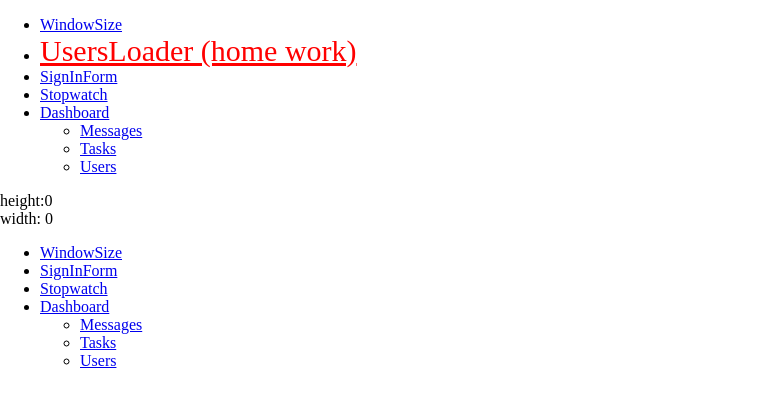
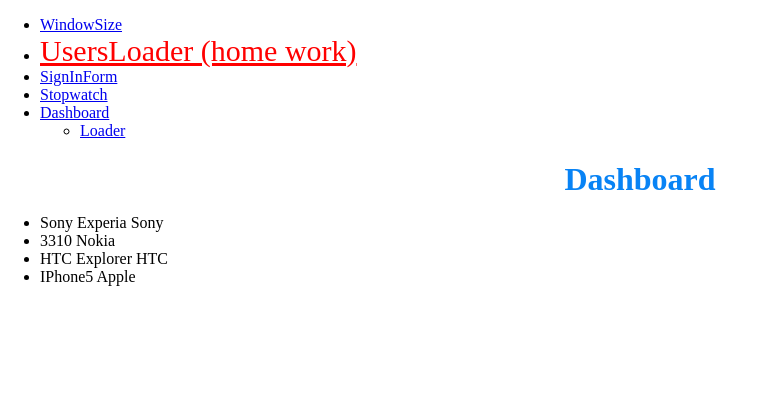
Before and after one commit to EvgeniySelivanov/fm2022-2-react-app, a React (Create React App) app: page /dashboard/loader in a window 1280 px wide. Before the commit this address led to /. Shown: the top 404 px of the page, without its empty margins (0-779 px from the left). Built offline with nearby package versions, Linux system fonts and the light colour scheme.

Commit message:
end lesson 03022023

```diff
--- /dev/null
+++ b/public/data/phones.json
@@ -0,0 +1,21 @@
+[
+  {"id":1,
+  "name":"Sony Experia",
+  "brand":"Sony"
+},
+{
+  "id":2,
+  "name":"3310",
+  "brand":"Nokia"
+},
+{
+  "id":3,
+  "name":"HTC Explorer",
+  "brand":"HTC"
+},
+{
+  "id":4,
+  "name":"IPhone5",
+  "brand":"Apple"
+}
+]
--- a/src/App.js
+++ b/src/App.js
@@ -7,24 +7,19 @@ import StopWatch from './components/StopWatch/index';
 import Error404 from './components/Error404/index';
 import Dashboard from './pages/Dashboard';
 import UsersLoader from './components/UsersLoader/index';
-
-
+import LoaderPage from './pages/LoaderPage';
 function App(props) {
   return (
-
     <BrowserRouter>
       <nav>
         <ul>
-
           <li><NavLink to='/'>WindowSize</NavLink></li>
-          <li ><NavLink to='/users-loader' className='usersLoaderLink'>UsersLoader (home work)</NavLink></li>
+          <li><NavLink to='/users-loader' className='usersLoaderLink'>UsersLoader (home work)</NavLink></li>
           <li><NavLink to='/sign-in-form'>SignInForm</NavLink></li>
           <li><NavLink to='/stop-watch'>Stopwatch</NavLink></li>
           <li><NavLink to='/dashboard'>Dashboard</NavLink>
             <ul>
-              <li><NavLink to='/dashboard/messages'>Messages</NavLink></li>
-              <li><NavLink to='/dashboard/tasks'>Tasks</NavLink></li>
-              <li><NavLink to='/dashboard/users'>Users</NavLink></li>
+              <li><NavLink to='/dashboard/loader'>Loader</NavLink></li>
             </ul>
           </li>
         </ul>
@@ -35,30 +30,12 @@ function App(props) {
         <Route path='/sign-in-form' element={<SignInForm />} />
         <Route path='/stop-watch' element={<StopWatch />} />
         <Route path='/dashboard/' element={<Dashboard />}>
-          <Route path="messages" element={<h2>messages</h2>} />
-          <Route path="tasks" element={<h2>tasks</h2>} />
-          <Route path="users" element={<h2>users</h2>} />
+          <Route path="loader/" element={<LoaderPage />} />
         </Route>
         <Route path="*" element={<Error404 />} />
       </Routes>
 
 
-      <footer>
-        <nav>
-          <ul>
-            <li><NavLink to='/'>WindowSize</NavLink></li>
-            <li><NavLink to='/sign-in-form'>SignInForm</NavLink></li>
-            <li><NavLink to='/stop-watch'>Stopwatch</NavLink></li>
-            <li><NavLink to='/dashboard'>Dashboard</NavLink>
-              <ul>
-                <li><NavLink to='/dashboard/messages'>Messages</NavLink></li>
-                <li><NavLink to='/dashboard/tasks'>Tasks</NavLink></li>
-                <li><NavLink to='/dashboard/users'>Users</NavLink></li>
-              </ul>
-            </li>
-          </ul>
-        </nav>
-      </footer>
     </BrowserRouter>
 
   );
--- a/src/api/index.js
+++ b/src/api/index.js
@@ -29,4 +29,10 @@ export const getUsers = (options = {}) => {
     return fetch(
       `${apiConfig.API_URL}/?${queryString.stringify(readyOptions)}`)
       .then(response => response.json());
-}
+};
+
+export const loadUsers=()=>
+  fetch('/data/users.json').then((res)=>res.json());
+
+export const loadPhones=()=>
+  fetch('/data/phones.json').then((res)=>res.json());
--- /dev/null
+++ b/src/components/DataLoader/index.js
@@ -0,0 +1,43 @@
+import React, { Component } from 'react';
+import { PropTypes } from 'prop-types';
+import Spinner from '../Spinner/index';
+import Error404 from '../Error404/index';
+
+class DataLoader extends Component {
+  constructor(props) {
+    super(props);
+    this.state = {
+      data: [],
+      error: null,
+      isPending: false
+    }
+  }
+  load = () => {
+    const { loadData } = this.props;
+    this.setState({ isPending: true });
+    loadData()
+      .then((data) => this.setState({ data: data, isPending: false }))
+      .catch((error) => this.setState({ error: error, isPending: false }))
+      .finally(() => this.setState({ isPending: false }));
+  }
+
+  componentDidMount() {
+    this.load();
+  }
+  render() {
+    const {children}=this.props;
+    const{error,isPending}=this.state;
+    if(isPending){return <Spinner/>}
+    if(error){return <Error404/>}
+
+
+    return children(this.state);
+  }
+}
+export default DataLoader;
+
+DataLoader.propTypes={
+  loadData:PropTypes.func.isRequired,
+  // render:PropTypes.func.isRequired
+
+}
--- /dev/null
+++ b/src/components/UsersList/index.js
@@ -0,0 +1,13 @@
+import React from 'react';
+
+
+const UsersList = (props) => {
+  const {users}=this.props;
+  return (
+    <ul>
+     <ol>{users.data.map((user) => <li key={user.id}>{user.name}</li>)}</ol>
+    </ul>
+  );
+}
+
+export default UsersList;
--- /dev/null
+++ b/src/pages/LoaderPage.js
@@ -0,0 +1,21 @@
+import React, { Component } from 'react';
+
+import { loadUsers } from '../api';
+import DataLoader from '../components/DataLoader/index';
+import { loadPhones } from '../api/index';
+import UsersList from '../components/UsersList/index';
+
+
+class LoaderPage extends Component {
+  render() {
+    return (
+
+
+    <DataLoader  loadData={loadPhones} >
+      {(state)=>(<ul>{state.data.map((phone)=><li key={phone.id}>{phone.name} {phone.brand}</li>)}</ul>)}</DataLoader>
+
+    );
+  }
+}
+
+export default LoaderPage;
```
Also changed, not shown: public/data/users.json (added, +18 -0 lines).
